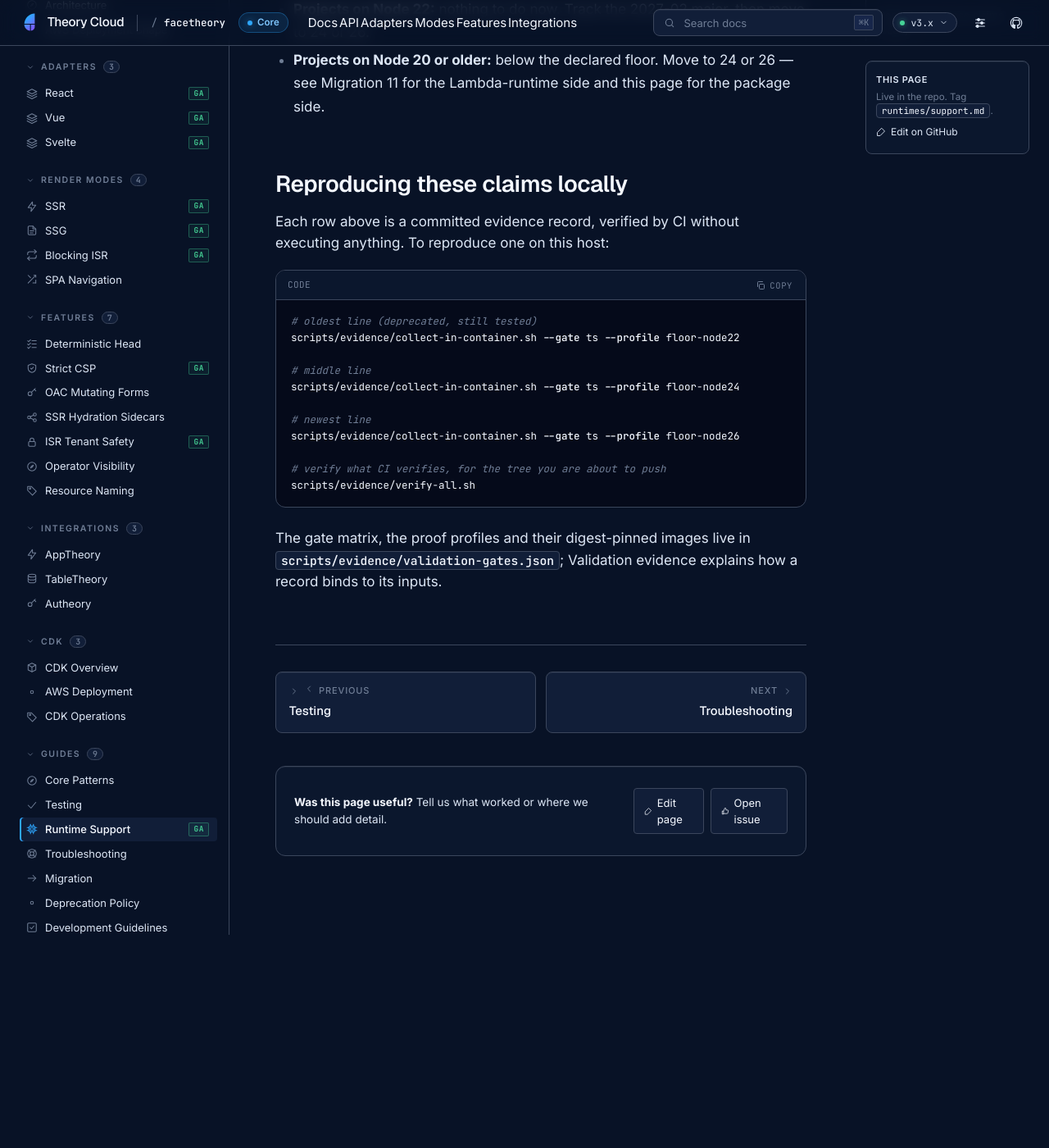
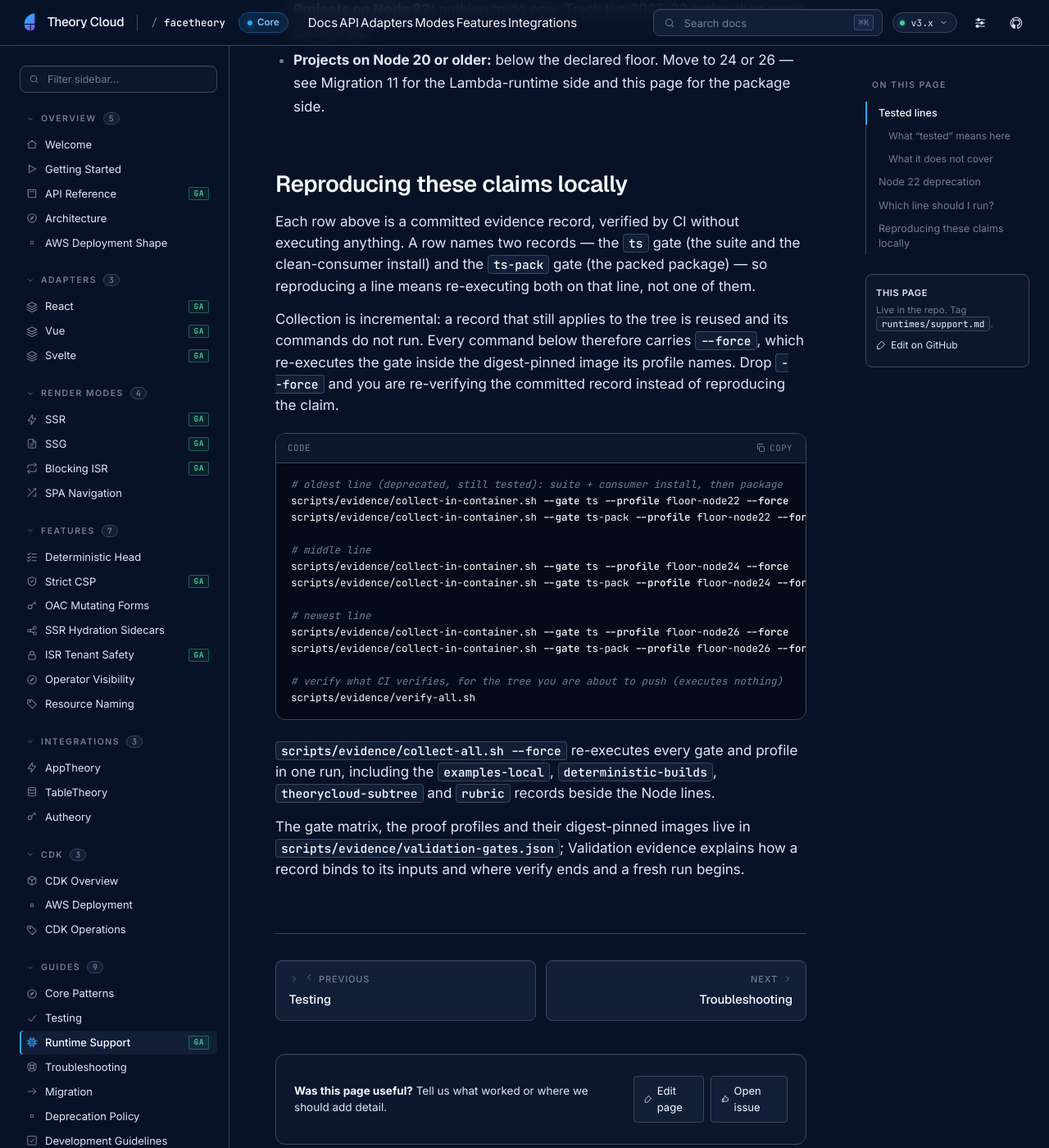
Before and after one commit to theory-cloud/FaceTheory, a Jekyll site: the page built from docs/runtimes/support.md, in a window 1280 px wide and 1400 px high, scrolled down 2731 px. Shown: the whole window at 82% size. Built offline with Jekyll 4.4.1, drawn with Linux system fonts in a browser that asks for light colours; before the commit the page ends 3871 px from its top, so only the background shows below that.

Commit message:
fix(evidence): make the documented collection paths actually run
Scenario S3 asked a maintainer to reproduce the support evidence from the
commands the docs give. Three things stopped that from working.

collect-all.sh, collect-in-container.sh and verify-all.sh were tracked 100644
while every page runs them directly, so the documented command exited 126.
They now carry 100755 like their peers in scripts/evidence/, and the docs say
the scripts are directly executable.

Producing a record is incremental: an applicable record is reused and its
commands do not run, so the documented reproduction re-verified a committed
record instead of re-executing a gate. collect-all.sh and
collect-in-container.sh now accept --force and forward it, and the fresh-run
path - collect-all.sh --force, or one producer plus --force - is documented
next to the verify path, which executes nothing at all.

The support page listed one of the two records each Node line stands on, so
reproducing "Node 26 is supported" skipped ts-pack/floor-node26. It now lists
both gates for all three lines.

A missing-record failure named only the host collector. It now names the
producer the profile declares: collect-in-container.sh inside the
digest-pinned image for a container-bound profile, collect.sh otherwise.

Generated by Mistral Vibe.
Co-Authored-By: Mistral Vibe <vibe@mistral.ai>

````diff
--- a/docs/runtimes/support.md
+++ b/docs/runtimes/support.md
@@ -56,20 +56,27 @@ This is a support-contract change rather than an API change, following the [Depr
 
 ## Reproducing these claims locally
 
-Each row above is a committed evidence record, verified by CI without executing anything. To reproduce one on this host:
+Each row above is a committed evidence record, verified by CI without executing anything. A row names two records — the `ts` gate (the suite and the clean-consumer install) and the `ts-pack` gate (the packed package) — so reproducing a line means re-executing both on that line, not one of them.
+
+Collection is incremental: a record that still applies to the tree is reused and its commands do not run. Every command below therefore carries `--force`, which re-executes the gate inside the digest-pinned image its profile names. Drop `--force` and you are re-verifying the committed record instead of reproducing the claim.
 
 ```bash
-# oldest line (deprecated, still tested)
-scripts/evidence/collect-in-container.sh --gate ts --profile floor-node22
+# oldest line (deprecated, still tested): suite + consumer install, then package
+scripts/evidence/collect-in-container.sh --gate ts --profile floor-node22 --force
+scripts/evidence/collect-in-container.sh --gate ts-pack --profile floor-node22 --force
 
 # middle line
-scripts/evidence/collect-in-container.sh --gate ts --profile floor-node24
+scripts/evidence/collect-in-container.sh --gate ts --profile floor-node24 --force
+scripts/evidence/collect-in-container.sh --gate ts-pack --profile floor-node24 --force
 
 # newest line
-scripts/evidence/collect-in-container.sh --gate ts --profile floor-node26
+scripts/evidence/collect-in-container.sh --gate ts --profile floor-node26 --force
+scripts/evidence/collect-in-container.sh --gate ts-pack --profile floor-node26 --force
 
-# verify what CI verifies, for the tree you are about to push
+# verify what CI verifies, for the tree you are about to push (executes nothing)
 scripts/evidence/verify-all.sh
 ```
 
-The gate matrix, the proof profiles and their digest-pinned images live in `scripts/evidence/validation-gates.json`; [Validation evidence](/development/validation-evidence/) explains how a record binds to its inputs.
+`scripts/evidence/collect-all.sh --force` re-executes every gate and profile in one run, including the `examples-local`, `deterministic-builds`, `theorycloud-subtree` and `rubric` records beside the Node lines.
+
+The gate matrix, the proof profiles and their digest-pinned images live in `scripts/evidence/validation-gates.json`; [Validation evidence](/development/validation-evidence/) explains how a record binds to its inputs and where verify ends and a fresh run begins.
````
Also changed, not shown: docs/development/validation-evidence.md (+42 -0 lines), 4 other files.
